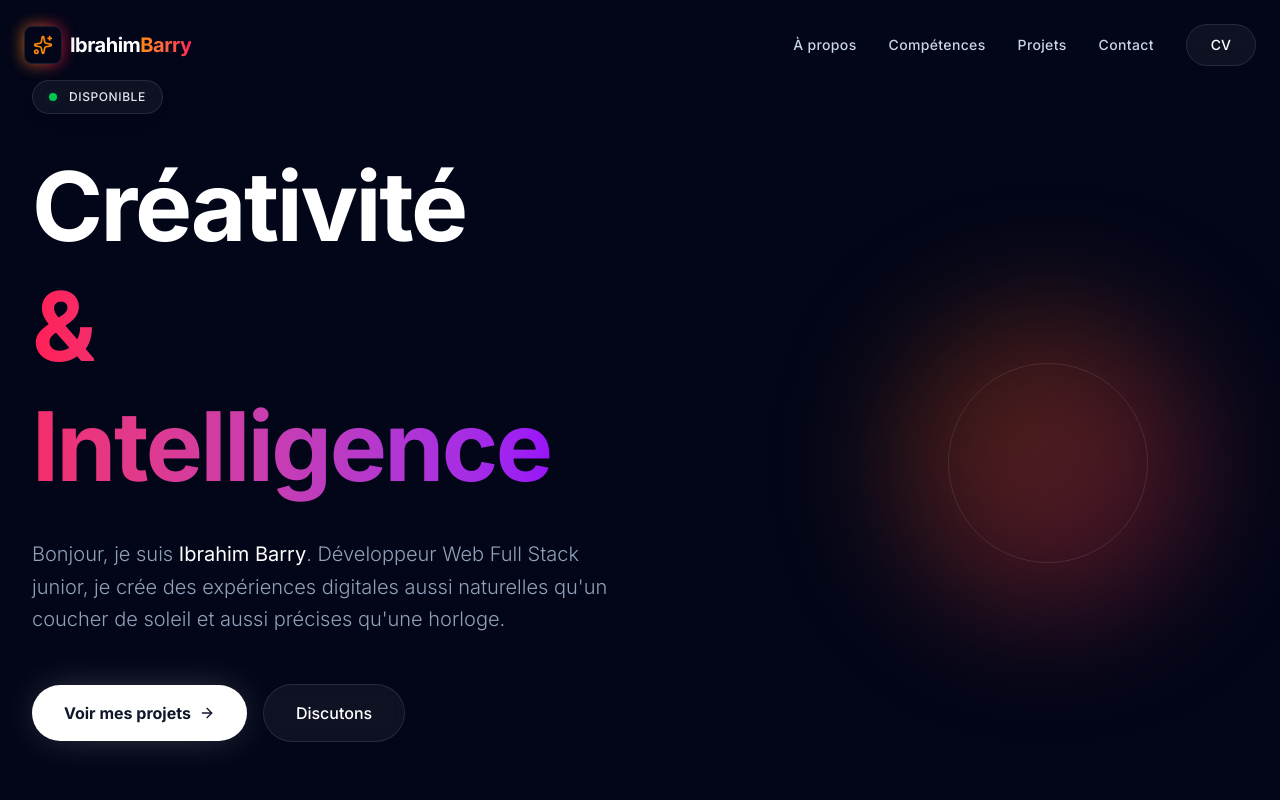
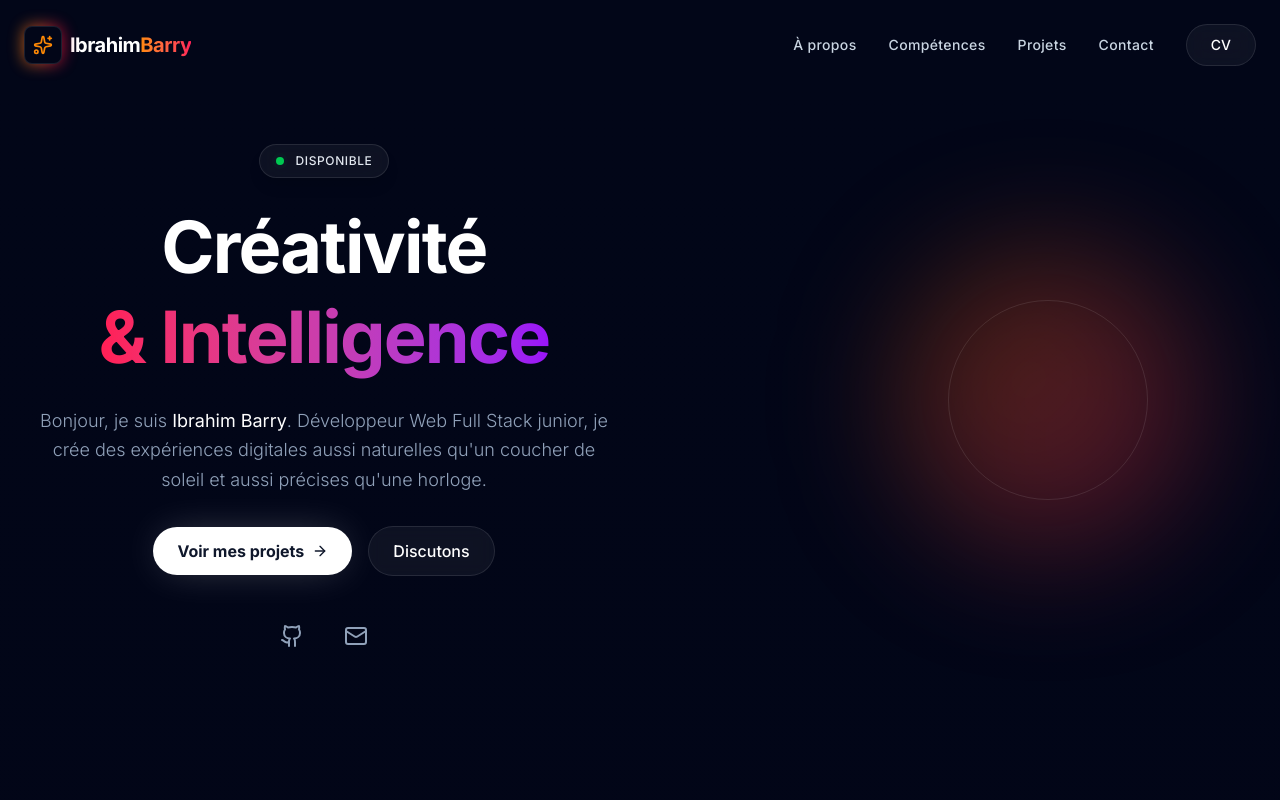
Before and after one commit to kushtati/porfolio.kushtati, a React (Vite) app: page / in a window 1280 px wide. Shown: the top 800 px of the page. Built offline with nearby package versions, Linux system fonts and the light colour scheme.

Commit message:
fix: Optimiser Hero pour affichage complet dans viewport

```diff
--- a/src/components/Hero.tsx
+++ b/src/components/Hero.tsx
@@ -8,11 +8,11 @@ const Hero: React.FC = () => {
   const imageRef = useScrollReveal(0.2);
 
   return (
-    <section id={SectionId.HERO} className="relative min-h-screen flex items-center justify-center pt-20 pb-10 px-4 sm:px-6 lg:px-8 bg-slate-950">
+    <section id={SectionId.HERO} className="relative h-screen flex items-center justify-center px-4 sm:px-6 lg:px-8 bg-slate-950">
       <div className="absolute inset-0 bg-gradient-to-b from-transparent via-slate-950/50 to-slate-950 pointer-events-none"></div>
       <div className="container mx-auto max-w-7xl grid md:grid-cols-2 gap-8 md:gap-12 items-center relative z-10">
 
-        <div ref={contentRef} className="space-y-8 text-center md:text-left scroll-reveal-left">
+        <div ref={contentRef} className="space-y-6 text-center scroll-reveal-left">
           {/* Status Pill */}
           <div className="inline-flex items-center px-4 py-2 bg-white/5 border border-white/10 rounded-full backdrop-blur-md shadow-lg">
             <span className="flex h-2 w-2 relative mr-3">
@@ -22,34 +22,34 @@ const Hero: React.FC = () => {
             <span className="text-slate-200 text-xs font-medium tracking-wider uppercase">Disponible</span>
           </div>
 
-          <h1 className="text-4xl sm:text-5xl md:text-6xl lg:text-7xl xl:text-8xl font-bold leading-tight tracking-tight text-white">
+          <h1 className="text-3xl sm:text-4xl md:text-5xl lg:text-6xl xl:text-7xl font-bold leading-tight tracking-tight text-white">
             Créativité <br />
             <span className="text-transparent bg-clip-text bg-gradient-to-r from-orange-400 via-rose-500 to-purple-600 animate-gradient-x">
               & Intelligence
             </span>
           </h1>
 
-          <p className="text-base sm:text-lg md:text-xl text-slate-400 font-light max-w-xl mx-auto md:mx-0 leading-relaxed">
+          <p className="text-sm sm:text-base md:text-lg text-slate-400 font-light max-w-xl mx-auto leading-relaxed">
             Bonjour, je suis <strong className="text-white">{DEV_NAME}</strong>. {DEV_ROLE}, je crée des expériences digitales aussi naturelles qu'un coucher de soleil et aussi précises qu'une horloge.
           </p>
 
-          <div className="flex flex-col sm:flex-row items-center justify-center md:justify-start space-y-4 sm:space-y-0 sm:space-x-4 pt-4 w-full">
+          <div className="flex flex-col sm:flex-row items-center justify-center space-y-3 sm:space-y-0 sm:space-x-4 pt-2 w-full">
             <a
               href={`#${SectionId.PROJECTS}`}
-              className="group w-full sm:w-auto px-8 py-4 bg-white text-slate-900 rounded-full font-bold transition-all transform hover:scale-105 flex items-center justify-center shadow-[0_0_40px_-10px_rgba(255,255,255,0.3)] hover:shadow-[0_0_40px_-5px_rgba(255,255,255,0.5)]"
+              className="group w-full sm:w-auto px-6 py-3 bg-white text-slate-900 rounded-full font-bold transition-all transform hover:scale-105 flex items-center justify-center shadow-[0_0_40px_-10px_rgba(255,255,255,0.3)] hover:shadow-[0_0_40px_-5px_rgba(255,255,255,0.5)]"
             >
               Voir mes projets
               <ArrowRight className="ml-2 w-4 h-4 group-hover:translate-x-1 transition-transform" />
             </a>
             <a
               href={`#${SectionId.CONTACT}`}
-              className="w-full sm:w-auto px-8 py-4 glass text-white rounded-full font-medium transition-all hover:bg-white/10 hover:border-white/20 text-center"
+              className="w-full sm:w-auto px-6 py-3 glass text-white rounded-full font-medium transition-all hover:bg-white/10 hover:border-white/20 text-center"
             >
               Discutons
             </a>
           </div>
 
-          <div className="pt-8 flex items-center justify-center md:justify-start space-x-6">
+          <div className="pt-4 flex items-center justify-center space-x-6">
             <a href={SOCIAL_LINKS.github} target="_blank" rel="noopener noreferrer" className="p-2 text-slate-400 hover:text-white transition-all duration-300 hover:bg-white/5 hover:scale-110 rounded-full">
               <Github className="w-6 h-6" />
             </a>
```
